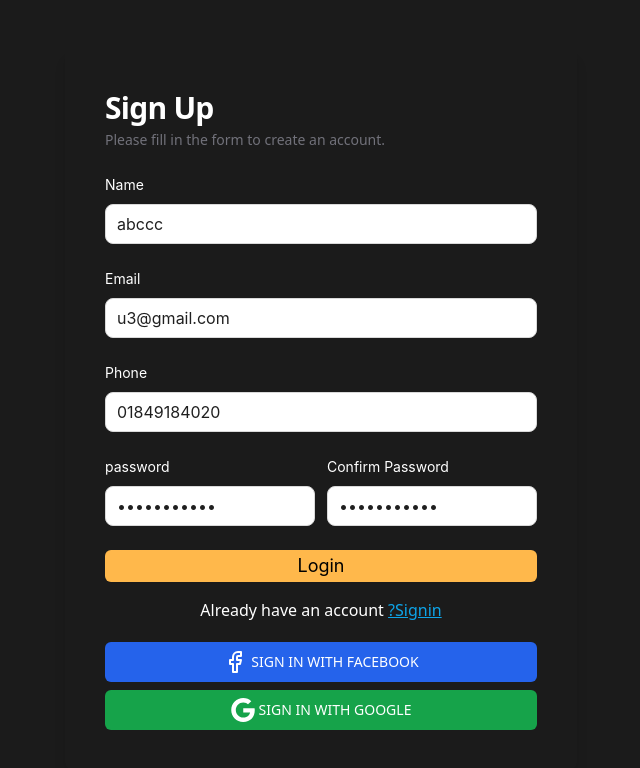
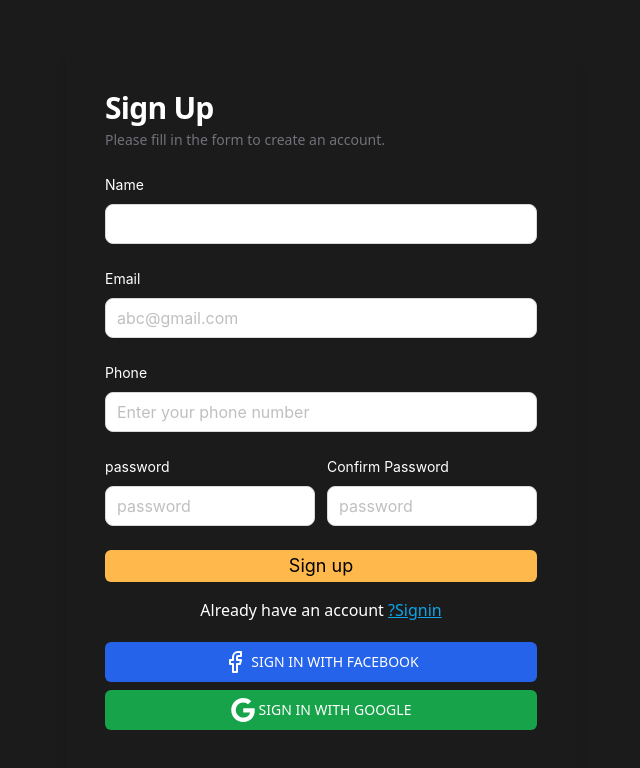
Before and after one commit to tansim12/Car-Rental-Client-A5, a React (Vite) app: page /register in a window 1280 px wide. Shown: the top 768 px of the page, without its empty margins (319-959 px from the left). Built offline with nearby package versions, Linux system fonts and the light colour scheme.

Commit message:
project ready

```diff
--- a/src/pages/Auth/Login.tsx
+++ b/src/pages/Auth/Login.tsx
@@ -10,8 +10,6 @@ import { useAppDispatch } from "../../Redux/hook";
 import { setUser } from "../../Redux/Feature/Auth/authSlice";
 import { handleApiError } from "../../utils/handleApiError";
 import CustomOutlineButton from "../../components/ui/Button/CustomOutlineButton";
-
-const defaultValue = { email: "u4@gmail.com", password: "password123" };
 
 const Login = () => {
   const navigate = useNavigate();
@@ -45,7 +43,7 @@ const Login = () => {
             <h2 className="mb-6 text-3xl font-semibold tracking-tight text-white">
               Sign In
             </h2>
-            <CustomForm onSubmit={onSubmit} defaultValues={defaultValue}>
+            <CustomForm onSubmit={onSubmit} >
               <div className="  ">
                 <CustomInput
                   name="email"
--- a/src/pages/Auth/Register.tsx
+++ b/src/pages/Auth/Register.tsx
@@ -13,17 +13,11 @@ import { setUser } from "../../Redux/Feature/Auth/authSlice";
 import verifyToken from "../../utils/verifyToken";
 import { handleApiError } from "../../utils/handleApiError";
 import CustomOutlineButton from "../../components/ui/Button/CustomOutlineButton";
-const defaultData = {
-  name: "abccc",
-  password: "password123",
-  confirmPassword: "password123",
-  email: "u3@gmail.com",
-  phone: "01849184020",
-};
+
 const Register = () => {
   const navigate = useNavigate();
   const dispatch = useAppDispatch();
-  const [register, ] = useRegisterMutation();
+  const [register] = useRegisterMutation();
   const onSubmit: SubmitHandler<FieldValues> = async (data) => {
     console.log(data);
     if (data?.password !== data?.confirmPassword) {
@@ -63,7 +57,6 @@ const Register = () => {
           <CustomForm
             onSubmit={onSubmit}
             resolver={zodResolver(registerSchema)}
-            defaultValues={defaultData}
           >
             <div>
               <CustomInput
@@ -112,8 +105,12 @@ const Register = () => {
                 />
               </div>
             </div>
-            <CustomOutlineButton name="Login" customCss="w-full"  textColor="black" isTransParent={false} />
-
+            <CustomOutlineButton
+              name="Sign up"
+              customCss="w-full"
+              textColor="black"
+              isTransParent={false}
+            />
           </CustomForm>
           <div className="text-center mt-4 ">
             <span>
```
